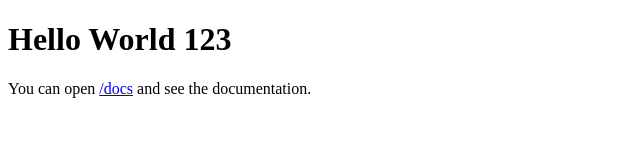
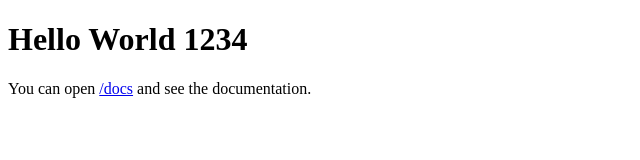
Before and after one commit to andriy-shymkiv/redesigned-cheetah, a Next.js app in the folder nextjs/: page / in a window 1280 px wide. Shown: the top 160 px of the page, without its empty margins (0-640 px from the left). Built offline with nearby package versions, Linux system fonts and the light colour scheme.

Commit message:
Update home page heading text

```diff
--- a/nextjs/app/(home)/page.tsx
+++ b/nextjs/app/(home)/page.tsx
@@ -3,7 +3,7 @@ import Link from 'next/link';
 export default function HomePage() {
   return (
     <div className="flex flex-col justify-center text-center flex-1">
-      <h1 className="text-2xl font-bold mb-4 bg-[rgba(236,206,206,1)]">Hello World 123</h1>
+      <h1 className="text-2xl font-bold mb-4 bg-[rgba(236,206,206,1)]">Hello World 1234</h1>
       <p>
         You can open{' '}
         <Link href="/docs" className="font-medium underline">
```
